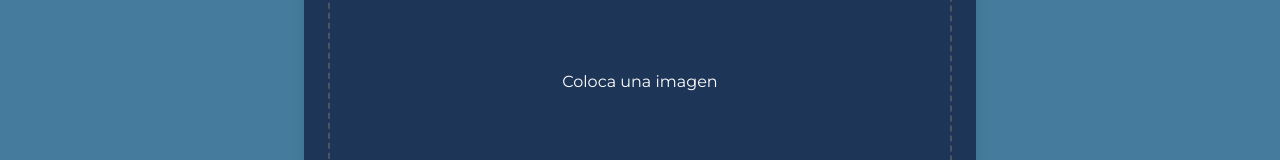
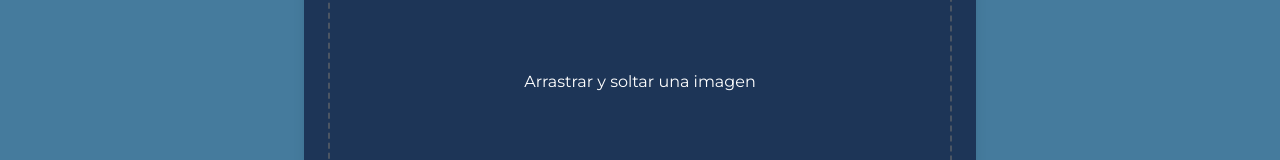
Before and after one commit to JoseMariaGarreH/LootList, a Next.js app: page /settings/avatar in a window 1280 px wide. Shown: the part 577-737 px from the top of the page. Built offline with nearby package versions, Linux system fonts and the light colour scheme; no server answers.

Commit message:
Cambio en un comentario

```diff
--- a/components/settings/avatar/AvatarUploader.tsx
+++ b/components/settings/avatar/AvatarUploader.tsx
@@ -112,7 +112,7 @@ export default function AvatarUploader() {
                     </div>
                 ) : (
                     // Si no hay imagen, muestra el mensaje para cargar una
-                    <p>Coloca una imagen</p>
+                    <p>Arrastrar y soltar una imagen</p>
                 )}
             </div>
             {/* Input de archivo oculto */}
```
